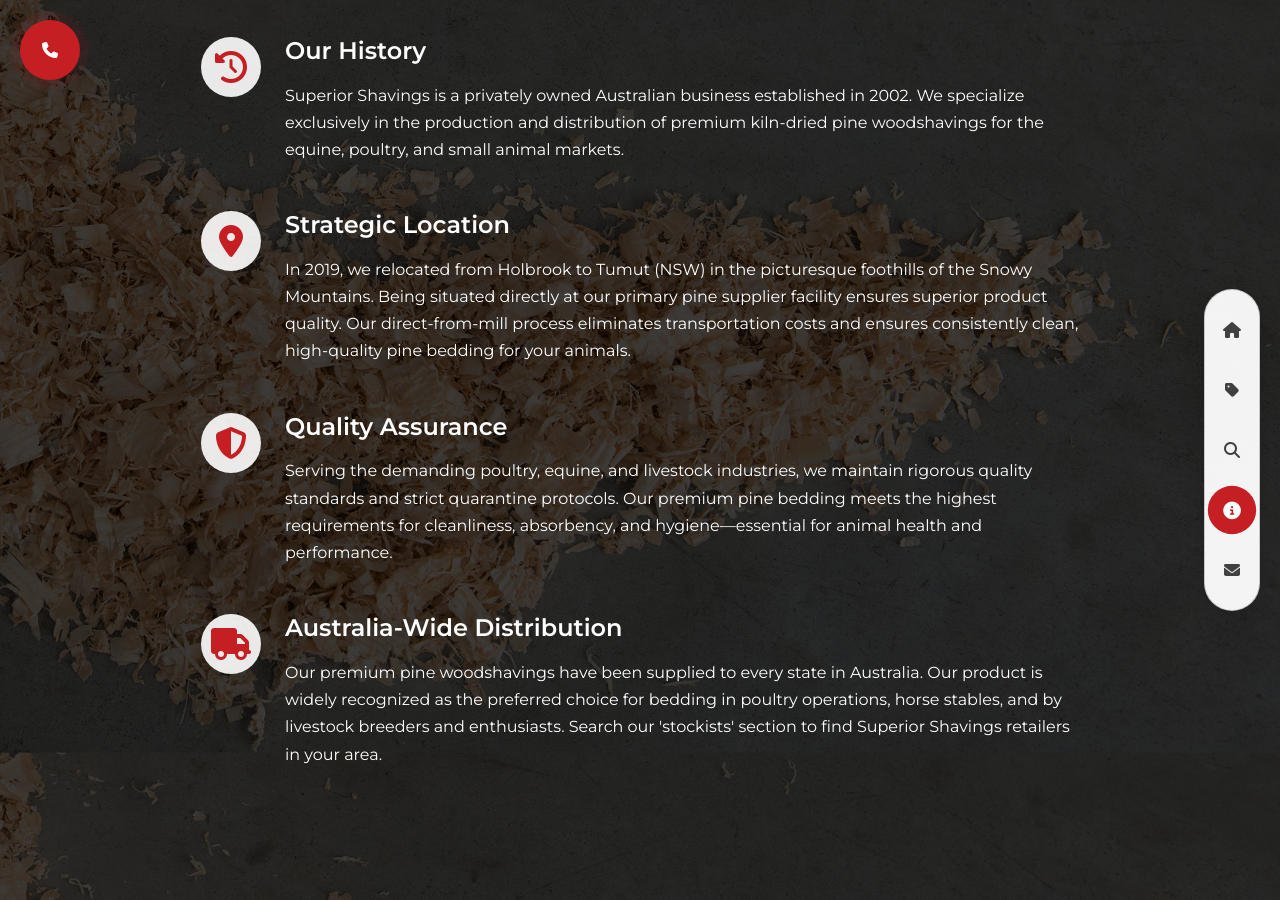
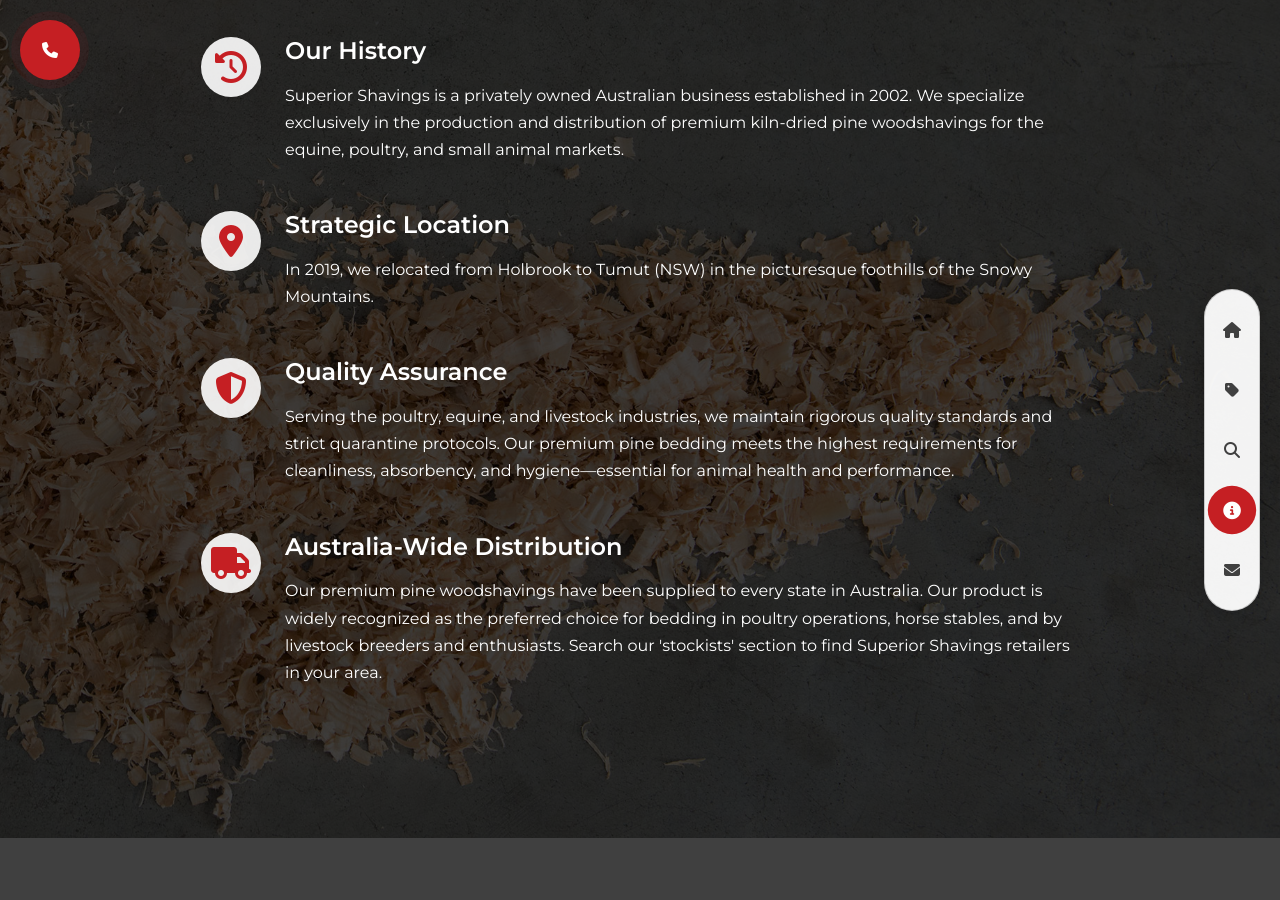
Before and after one commit to zackdesign/superiorshavings.github.io, a Jekyll site: the page built from index.md, in a window 1280 px wide and 900 px high, scrolled down 3797 px. Built offline with Jekyll 4.4.1, drawn with Linux system fonts in a browser that asks for light colours; nearby versions of some CDN libraries.

```diff
--- a/_layouts/default.html
+++ b/_layouts/default.html
@@ -780,7 +780,7 @@ dried to achieve an optimal moisture content between 8% and 13%, providing excep
                 </div>
                 <div class="about-content">
                   <h4>Strategic Location</h4>
-                  <p>In 2019, we relocated from Holbrook to Tumut (NSW) in the picturesque foothills of the Snowy Mountains. Being situated directly at our primary pine supplier facility ensures superior product quality. Our direct-from-mill process eliminates transportation costs and ensures consistently clean, high-quality pine bedding for your animals.</p>
+                  <p>In 2019, we relocated from Holbrook to Tumut (NSW) in the picturesque foothills of the Snowy Mountains.</p>
                 </div>
               </div>
 
@@ -790,7 +790,7 @@ dried to achieve an optimal moisture content between 8% and 13%, providing excep
                 </div>
                 <div class="about-content">
                   <h4>Quality Assurance</h4>
-                  <p>Serving the demanding poultry, equine, and livestock industries, we maintain rigorous quality standards and strict quarantine protocols. Our premium pine bedding meets the highest requirements for cleanliness, absorbency, and hygiene—essential for animal health and performance.</p>
+                  <p>Serving the poultry, equine, and livestock industries, we maintain rigorous quality standards and strict quarantine protocols. Our premium pine bedding meets the highest requirements for cleanliness, absorbency, and hygiene—essential for animal health and performance.</p>
                 </div>
               </div>
 
@@ -824,7 +824,6 @@ dried to achieve an optimal moisture content between 8% and 13%, providing excep
               <ul class="list-group list-group-flush">
                 <li class="list-group-item"><a href="mailto:{{ 'jarrod@breederschoice.com.au' | encode_email }}"><i class="fa fa-at me-2" title="Email"></i> Email Us</a></li>
                 <li class="list-group-item"><a href="tel:+613 5232 2200"><i class="fa fa-phone me-2" title="Call"></i> +613 5232 2200</a></li>
-                <li class="list-group-item"><i class="fa fa-fax me-2" title="Fax"></i> +613 5232 2270</li>
               </ul>
             </div>
           </div>
```
